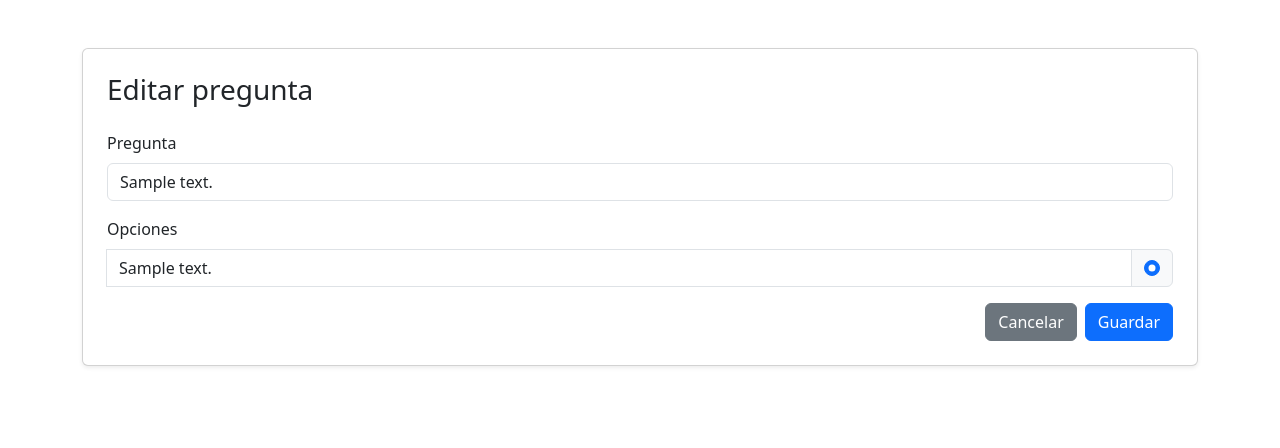
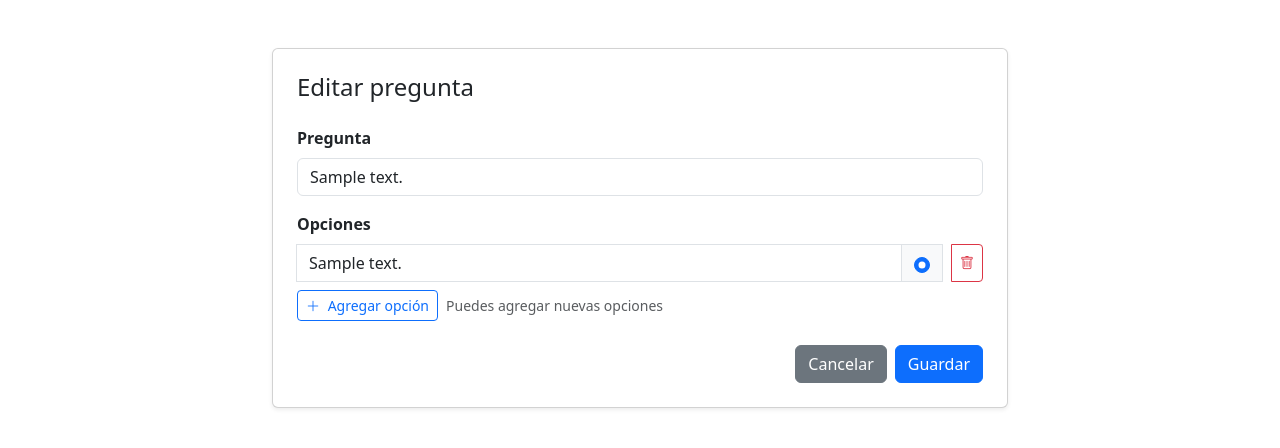
Before and after one commit to JuanDavidZabalaTapiero/examen-prix, a Flask app: page /questions/edit/question/1 in a window 1280 px wide. Shown: the part 56-504 px from the top of the page. Run offline with Flask 3, Linux system fonts and the light colour scheme; tables that the repository leaves empty hold one stand-in row (values such as "Sample post"); some libraries are stand-ins or nearby versions.

Commit message:
update: add options editing a question

```diff
--- a/app/blueprints/questions/routes.py
+++ b/app/blueprints/questions/routes.py
@@ -5,6 +5,7 @@ from app.extensions import db
 from .services import (
     create_option,
     create_question,
+    delete_option_service,
     delete_question,
     get_option,
     get_question,
@@ -83,6 +84,7 @@ def edit_question(question_id):
 @questions_bp.route("/update/question", methods=["POST"])
 def update_question():
     if request.method == "POST":
+        # PREGUNTA
         question_id = request.form.get("question_id")
         question = get_question(question_id)
 
@@ -93,8 +95,10 @@ def update_question():
             )
             return redirect(url_for("questions.home"))
 
+        # EDITAR PREGUNTA
         question.text = request.form.get("question_text")
 
+        # OPCIONES
         option_ids = request.form.getlist("option_id")
         option_texts = request.form.getlist("option_text")
         correct_id = request.form.get("correct_option")
@@ -103,8 +107,21 @@ def update_question():
             oid,
             text,
         ) in zip(option_ids, option_texts):
-            option = get_option(int(oid))
+            option = get_option(oid)
 
+            # NO EXISTE (CREAR)
+            if option is False:
+                is_correct = oid == correct_id
+                new_option = create_option(question_id, text, is_correct)
+
+                if new_option is None:
+                    flash(
+                        "Ocurrió un error al intentar crear una nueva opción",
+                        "error_questions_home",
+                    )
+                    return redirect(url_for("questions.home"))
+
+            # ERROR EN DB AL CONSULTARLA
             if option is None:
                 flash(
                     "Ocurrió un error al intentar editar la pregunta y sus opciones",
@@ -112,12 +129,16 @@ def update_question():
                 )
                 return redirect(url_for("questions.home"))
 
-            option.text = text
-            option.is_correct = str(option.id) == correct_id
+            # EXISTE (ACTUALIZAR)
+            if option:
+                option.text = text
+                option.is_correct = str(option.id) == correct_id
 
         db.session.commit()
 
-        flash("Pregunta actualizada", "success_questions_home")
+        flash("Pregunta actualizada", "success_questions_edit_question")
+
+        return redirect(url_for("questions.edit_question", question_id=question_id))
 
     return redirect(url_for("questions.home"))
 
@@ -132,3 +153,24 @@ def delete_question_route(question_id):
         flash(message, "error_questions_home")
 
     return redirect(url_for("questions.home"))
+
+
+# = ELIMINAR OPCIÓN =
+@questions_bp.route("/delete/option/<int:option_id>")
+def delete_option(option_id):
+    option = get_option(option_id)
+
+    if option is None:
+        flash("Error al intentar consultar la opción")
+        return redirect(url_for("questions.home"))
+
+    question_id = option.question.id
+
+    success, message = delete_option_service(option_id)
+
+    if success:
+        flash(message, "success_questions_edit_question")
+    else:
+        flash(message, "error_questions_edit_question")
+
+    return redirect(url_for("questions.edit_question", question_id=question_id))
--- a/app/blueprints/questions/services.py
+++ b/app/blueprints/questions/services.py
@@ -69,6 +69,10 @@ def delete_question(question_id):
 # == OPTIONS ==
 def get_option(option_id):
     try:
+        option_id = int(option_id)
+    except ValueError:
+        return False
+    try:
         option = Option.query.get(option_id)
         return option
     except SQLAlchemyError as e:
@@ -86,3 +90,30 @@ def create_option(question_id, text, is_correct):
         db.session.rollback()
         print(f"Error al intentar registrar la opción: {e}")
         return None
+
+
+# = DELETE OPTION =
+def delete_option_service(option_id):
+    if option_id is None:
+        return False, "El ID de la opción es obligatorio"
+    try:
+        option = get_option(option_id)
+
+        if option is False:
+            return False, "El ID de la opción no es válido"
+
+        if option is None:
+            return False, "Error al intentar consultar la opción"
+
+        if option.responses:
+            return False, "La opción tiene respuestas asociadas"
+
+        db.session.delete(option)
+        db.session.commit()
+
+        return True, "Opción eliminada"
+
+    except Exception as e:
+        db.session.rollback()
+        print(f"Error en delete_option_service: {e}")
+        return False, "Error al intentar eliminar la opción"
--- a/app/templates/questions/edit_question.html
+++ b/app/templates/questions/edit_question.html
@@ -1,4 +1,10 @@
 {% extends "base.html" %}
+
+<!-- MENSAJES FLASH -->
+{% set flash_categories = {
+'error_questions_edit_question': 'alert-danger',
+'success_questions_edit_question': 'alert-success'
+} %}
 
 {% block title %}Editar | Pregunta{% endblock %}
 
@@ -7,49 +13,146 @@
 {% include "headers/main_header.html" %}
 
 <main class="container py-5">
-    <div class="card shadow-sm p-4">
-        <h1 class="h3 mb-4">Editar pregunta</h1>
+    <div class="row justify-content-center">
+        <div class="col-12 col-md-10 col-lg-8">
+            <div class="card shadow-sm">
+                <div class="card-body p-4">
+                    <h1 class="h4 mb-4">Editar pregunta</h1>
 
-        <form action="{{url_for('questions.update_question')}}" method="post">
+                    <form action="{{ url_for('questions.update_question') }}" method="post" class="needs-validation">
                         <!-- ID oculto -->
-            <input type="hidden" name="question_id" value="{{question.id}}">
+                        <input type="hidden" name="question_id" value="{{ question.id }}">
 
                         <!-- Texto de la pregunta -->
                         <div class="mb-3">
-                <label for="question_text" class="form-label">Pregunta</label>
-                <input type="text" class="form-control" name="question_text" id="question_text"
-                    value="{{question.text}}" required>
+                            <label for="question_text" class="form-label fw-semibold">Pregunta</label>
+                            <input type="text" id="question_text" name="question_text" class="form-control"
+                                value="{{ question.text }}" required>
+                            <div class="invalid-feedback">El texto de la pregunta es obligatorio.</div>
                         </div>
 
                         {% if question.options %}
                         <div class="mb-3">
-                <label class="form-label">Opciones</label>
+                            <label class="form-label fw-semibold">Opciones</label>
 
+                            <div id="options" class="d-flex flex-column gap-2">
                                 {% for option in question.options %}
-                <div class="input-group mb-2">
+                                <div class="input-group">
                                     <!-- ID oculto -->
                                     <input type="hidden" name="option_id" value="{{ option.id }}">
 
                                     <!-- Texto de opción -->
-                    <input type="text" class="form-control" name="option_text" value="{{ option.text }}" required>
+                                    <input type="text" class="form-control" name="option_text" value="{{ option.text }}"
+                                        required aria-label="Texto de la opción">
 
-                    <!-- Selección de respuesta correcta -->
-                    <div class="input-group-text">
-                        <input class="form-check-input mt-0" type="radio" name="correct_option" value="{{ option.id }}"
-                            {% if option.is_correct %}checked{% endif %}>
-                    </div>
+                                    <!-- Radio para opción correcta -->
+                                    <label class="input-group-text d-flex align-items-center">
+                                        <input class="form-check-input me-0" type="radio" name="correct_option"
+                                            value="{{ option.id }}" {% if option.is_correct %}checked{% endif %}
+                                            required aria-label="Marcar como correcta">
+                                    </label>
+
+                                    <!-- Botón eliminar (usa tu ruta) -->
+                                    <a href="{{ url_for('questions.delete_option', option_id=option.id) }}"
+                                        class="btn btn-outline-danger btn-sm ms-2 d-flex align-items-center justify-content-center"
+                                        title="Eliminar opción">
+                                        <i class="bi bi-trash"></i>
+                                    </a>
                                 </div>
                                 {% endfor %}
                             </div>
+
+                            <div class="mt-2 d-flex gap-2 align-items-center">
+                                <button id="add_option" type="button" class="btn btn-outline-primary btn-sm">
+                                    <i class="bi bi-plus-lg me-1"></i> Agregar opción
+                                </button>
+                                <small class="text-muted">Puedes agregar nuevas opciones</small>
+                            </div>
+                        </div>
+                        {% else %}
+                        <div class="alert alert-warning">No hay opciones para esta pregunta.</div>
                         {% endif %}
 
-            <div class="d-flex justify-content-end">
-                <a href="{{ url_for('questions.home') }}" class="btn btn-secondary me-2">
-                    Cancelar
-                </a>
+                        <div class="d-flex justify-content-end mt-4">
+                            <a href="{{ url_for('questions.home') }}" class="btn btn-secondary me-2">Cancelar</a>
                             <button type="submit" class="btn btn-primary">Guardar</button>
                         </div>
                     </form>
+
+                </div>
+            </div>
+        </div>
     </div>
 </main>
 {% endblock %}
+
+{% block scripts %}
+<script>
+    document.addEventListener("DOMContentLoaded", () => {
+        const optionsContainer = document.getElementById("options");
+        const addOptionBtn = document.getElementById("add_option");
+
+        // contador para nuevas opciones (valores únicos que get_option interpretará como no-int)
+        let contador = 1;
+
+        // Función para crear el HTML de una opción nueva (sin link de borrar del servidor)
+        function createOptionRow(idValue, textValue = "", checked = false, isExisting = false) {
+            const wrapper = document.createElement("div");
+            wrapper.className = "input-group";
+
+            // hidden id
+            const inputHidden = document.createElement("input");
+            inputHidden.type = "hidden";
+            inputHidden.name = "option_id";
+            inputHidden.value = idValue; // ejemplo: 'new_option_1'
+            wrapper.appendChild(inputHidden);
+
+            // texto
+            const inputText = document.createElement("input");
+            inputText.type = "text";
+            inputText.name = "option_text";
+            inputText.className = "form-control";
+            inputText.required = true;
+            inputText.placeholder = "Texto de la opción";
+            inputText.value = textValue;
+            wrapper.appendChild(inputText);
+
+            // radio (dentro de label para consistencia con el resto)
+            const radioLabel = document.createElement("label");
+            radioLabel.className = "input-group-text d-flex align-items-center";
+
+            const inputRadio = document.createElement("input");
+            inputRadio.type = "radio";
+            inputRadio.name = "correct_option";
+            inputRadio.className = "form-check-input me-0";
+            inputRadio.value = idValue;
+            inputRadio.required = true;
+            if (checked) inputRadio.checked = true;
+
+            radioLabel.appendChild(inputRadio);
+            wrapper.appendChild(radioLabel);
+
+            if (!isExisting) {
+                const trashBtn = document.createElement("button");
+                trashBtn.type = "button";
+                trashBtn.className = "btn btn-outline-danger btn-sm ms-2";
+                trashBtn.title = "Eliminar opción";
+                trashBtn.innerHTML = '<i class="bi bi-trash"></i>';
+                trashBtn.addEventListener("click", () => wrapper.remove());
+                wrapper.appendChild(trashBtn);
+            }
+
+            return wrapper;
+        }
+
+        // Evento para agregar opción nueva
+        addOptionBtn.addEventListener("click", (e) => {
+            e.preventDefault();
+            const newId = `new_option_${contador++}`;
+            const row = createOptionRow(newId, "", false, false);
+            optionsContainer.appendChild(row);
+            row.querySelector('input[name="option_text"]').focus();
+        });
+    });
+</script>
+{% endblock %}
```
Lines whose indentation alone changed are shown as unchanged.
